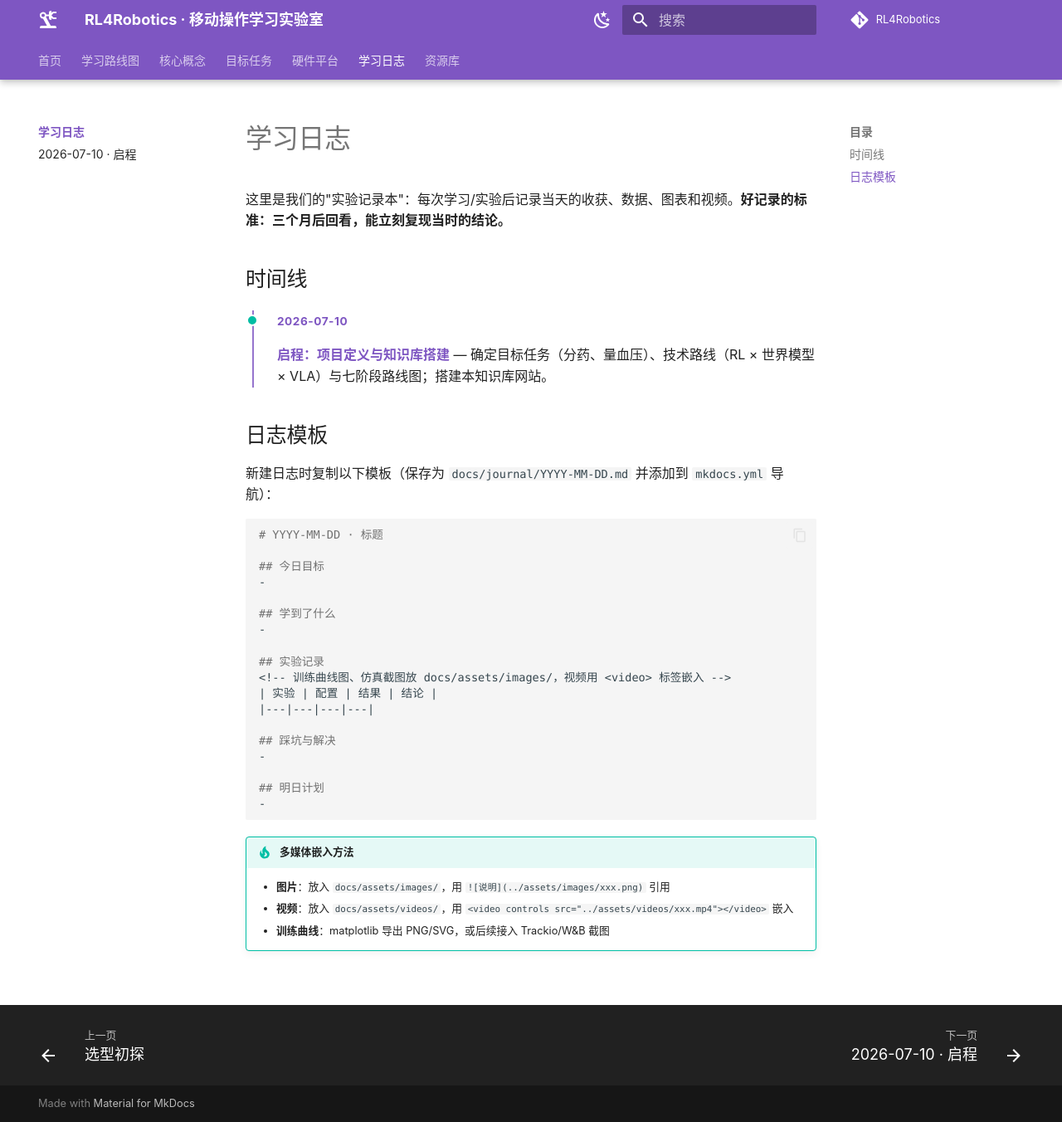
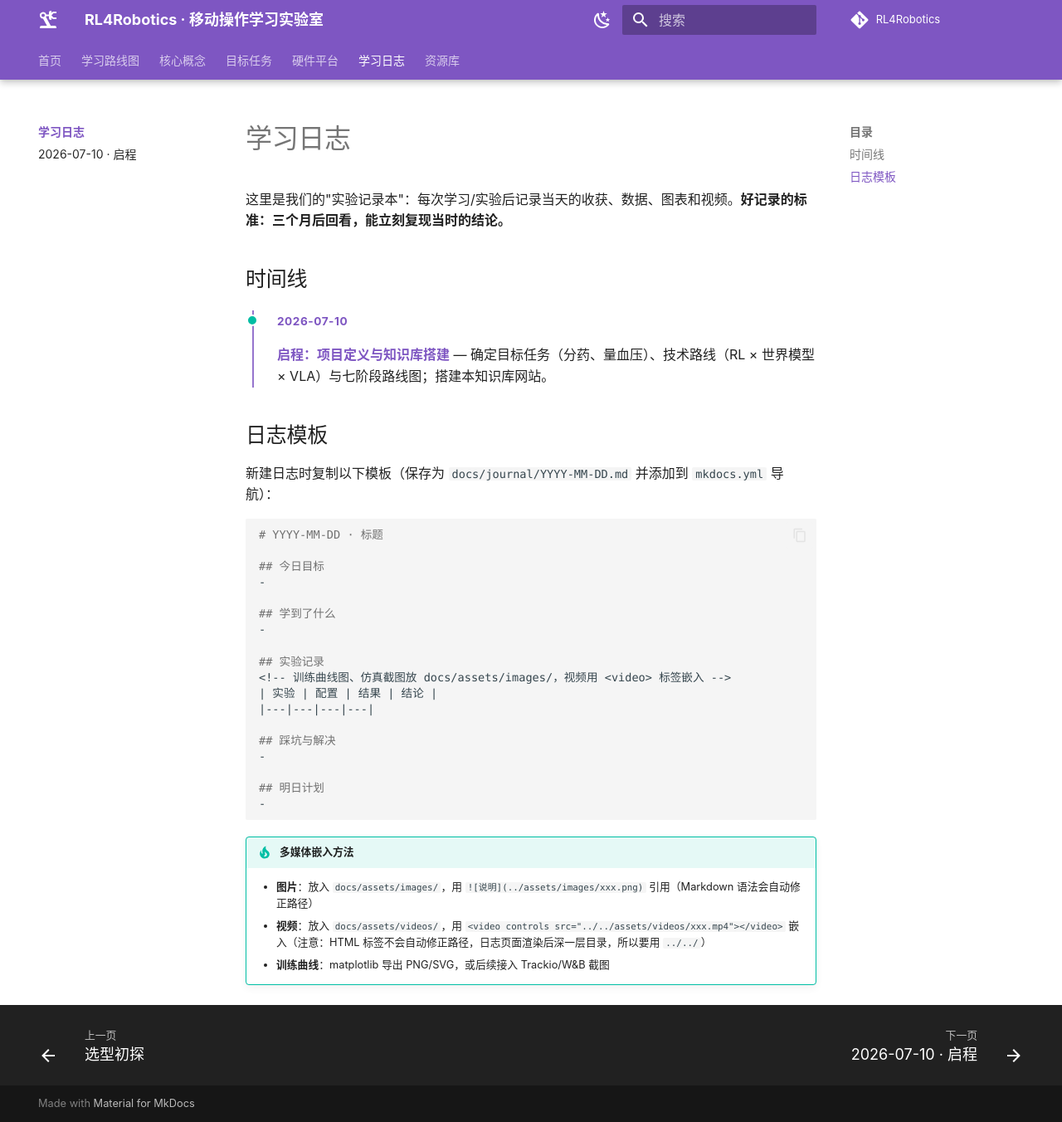
Before and after one commit to anoymous-code/RL4Robotics, an MkDocs documentation site: the page built from docs/journal/index.md, in a window 1280 px wide and 1352 px high. Shown: the whole window at 83% size. Built offline with MkDocs 1.6.1 and Material for MkDocs 9.7.7, drawn with Linux system fonts in a browser that asks for light colours; a script that is not in the unit is left out; comment, search, counter and statistics services are not loaded.

````diff
--- a/docs/journal/index.md
+++ b/docs/journal/index.md
@@ -38,6 +38,6 @@
 ```
 
 !!! tip "多媒体嵌入方法"
-    - **图片**：放入 `docs/assets/images/`，用 `![说明](../assets/images/xxx.png)` 引用
-    - **视频**：放入 `docs/assets/videos/`，用 `<video controls src="../assets/videos/xxx.mp4"></video>` 嵌入
+    - **图片**：放入 `docs/assets/images/`，用 `![说明](../assets/images/xxx.png)` 引用（Markdown 语法会自动修正路径）
+    - **视频**：放入 `docs/assets/videos/`，用 `<video controls src="../../assets/videos/xxx.mp4"></video>` 嵌入（注意：HTML 标签不会自动修正路径，日志页面渲染后深一层目录，所以要用 `../../`）
     - **训练曲线**：matplotlib 导出 PNG/SVG，或后续接入 Trackio/W&B 截图
````
Also changed, not shown: docs/journal/2026-07-10.md (+22 -4 lines), requirements.txt (+6 -2 lines), 1 other file.
